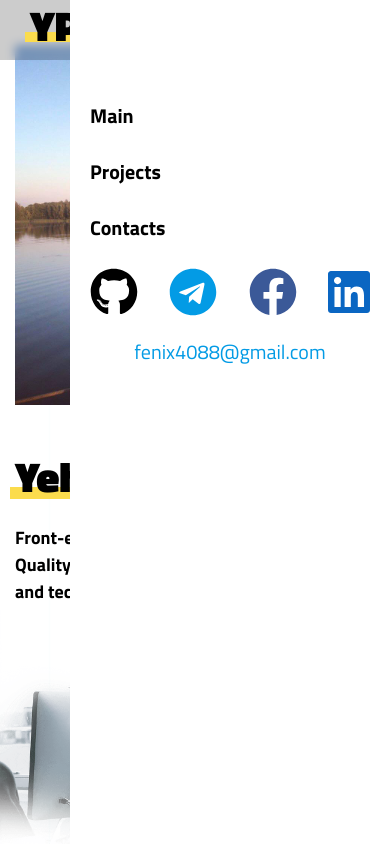
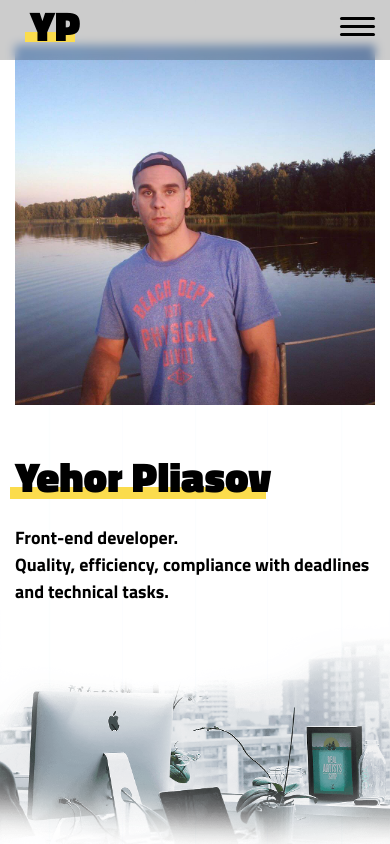
Before and after one commit to Fenix4088/PortfolioApp, a React (Create React App) app: page / in a window 390 px wide. Shown: the top 844 px of the page. Built offline with nearby package versions, Linux system fonts and the light colour scheme.

Commit message:
16 Adde mobile menu logic open close, resize

```diff
--- a/package.json
+++ b/package.json
@@ -16,6 +16,7 @@
     "react-router-dom": "^5.2.0",
     "react-router-hash-link": "^2.4.0",
     "react-scripts": "4.0.2",
+    "use-resize-observer": "^7.0.0",
     "web-vitals": "^1.0.1"
   },
   "scripts": {
--- a/src/Components/Navigation/Navigation.jsx
+++ b/src/Components/Navigation/Navigation.jsx
@@ -1,21 +1,43 @@
-import React from "react";
-import "./Navigation.scss"
-import {FontAwesomeIcon} from "@fortawesome/react-fontawesome";
+import React, { useEffect, useState } from "react";
+import "./Navigation.scss";
+import { FontAwesomeIcon } from "@fortawesome/react-fontawesome";
+import useResizeObserver from "use-resize-observer";
 import {
-    faFacebook,
   faFacebookF,
   faGithub,
-    faLinkedin,
   faLinkedinIn,
-    faTelegram,
 } from "@fortawesome/free-brands-svg-icons";
-// import gbFlag from "../../assets/img/header/uk.png"
-// import ruFlag from "../../assets/img/header/ru.png"
+
 
 export const Navigation = () => {
+  const [menuStatus, setMenuStatus] = useState(false);
+  const toggleMenu = () => setMenuStatus(!menuStatus);
+  const { ref, width = 1, height = 1 } = useResizeObserver();
+
+  const navigationBlockStyle = {
+    right: `${menuStatus || width > 991 ? "0px" : "-400px"}`,
+  };
+
+  useEffect(() => {
+    const body = document.querySelector("body");
+
+    const handler = (e) => {
+      if (e.path && !e.path.some((el) => el.dataset?.elem === "navigation")) {
+        setMenuStatus(false);
+      }
+    };
+    if (menuStatus) {
+      body && body.addEventListener("click", handler);
+    }
+    return () => {
+      body && body.removeEventListener("click", handler);
+    };
+
+
+  });
+
   return (
-        <div className="fixed-wrapper nav-fixed">
-
+    <div className="fixed-wrapper nav-fixed" ref={ref}>
       <nav className="header__navigation">
         <div className="header__navigation-logo">
           <span className="title-line">
@@ -23,10 +45,16 @@ export const Navigation = () => {
           </span>
         </div>
 
-                <div className="header__navigation-block">
+        <div
+          data-elem="navigation"
+          className="header__navigation-block"
+          style={navigationBlockStyle}
+        >
           <ul className="header__navigation-list">
             <li className="header__navigation-list-item">
-                            <a href="#" className="active-page">Main</a>
+              <a href="#" className="active-page">
+                Main
+              </a>
             </li>
             <li className="header__navigation-list-item">
               <a href="./pages/projects-page.html">Projects</a>
@@ -36,8 +64,7 @@ export const Navigation = () => {
             </li>
           </ul>
 
-
-                    <div className="intouch-block intouch-block--mobile">
+          {/*                <div className="intouch-block intouch-block--mobile">
                         <a href="https://github.com/Fenix4088?tab=repositories" target="_blank">
                             <FontAwesomeIcon icon={faGithub} size={"3x"} className={"fa-github"}/>
                         </a>
@@ -53,7 +80,7 @@ export const Navigation = () => {
                         <a href="https://www.linkedin.com/in/yehor-pliasov-5776981a2/" target="_blank">
                             <FontAwesomeIcon icon={faLinkedin} size={"3x"} className={"fa-linkedin-in"}/>
                         </a>
-                    </div>
+                    </div>*/}
 
           {/*<div className="header__navigation-language header__navigation-language--mobile">*/}
           {/*    <a href="./indexRU.html">*/}
@@ -67,38 +94,64 @@ export const Navigation = () => {
           <div className="header__naviation-email mobile-email">
             <a href="mailto:fenix4088@gmail.com">fenix4088@gmail.com</a>
           </div>
-
         </div>
-
-                {/*<div className="header__navigation-language">*/}
-                {/*    <a href="#">*/}
-                {/*        <img src={gbFlag} alt="Russian flag"/>*/}
-                {/*    </a>*/}
-                {/*    <a href="#">*/}
-                {/*        <img src={ruFlag} alt="England flag"/>*/}
-                {/*    </a>*/}
-                {/*</div>*/}
 
         <div className="header__navigation-icons">
           <div className="header__navigation-icon linkedin-icon">
-                        <a href="https://www.linkedin.com/in/yehor-pliasov-5776981a2/" target="_blank">
-                            <FontAwesomeIcon icon={faLinkedinIn} size={"2x"} className={"fa-linkedin-in"}/>
+            <a
+              href="https://www.linkedin.com/in/yehor-pliasov-5776981a2/"
+              target="_blank"
+            >
+              <FontAwesomeIcon
+                icon={faLinkedinIn}
+                size={"2x"}
+                className={"fa-linkedin-in"}
+              />
             </a>
           </div>
           <div className="header__navigation-icon git-icon">
-                        <a href="https://github.com/Fenix4088?tab=repositories" target="_blank">
-                            <FontAwesomeIcon icon={faGithub} size={"2x"} className={"fa-linkedin-in"}/>
+            <a
+              href="https://github.com/Fenix4088?tab=repositories"
+              target="_blank"
+            >
+              <FontAwesomeIcon
+                icon={faGithub}
+                size={"2x"}
+                className={"fa-linkedin-in"}
+              />
             </a>
           </div>
           <div className="header__navigation-icon facebook-icon">
-                        <a href="https://www.facebook.com/profile.php?id=100013553615468&ref=bookmarks" target="_blank">
-                            <FontAwesomeIcon icon={faFacebookF} size={"2x"} className={"fa-facebook-f"}/>
+            <a
+              href="https://www.facebook.com/profile.php?id=100013553615468&ref=bookmarks"
+              target="_blank"
+            >
+              <FontAwesomeIcon
+                icon={faFacebookF}
+                size={"2x"}
+                className={"fa-facebook-f"}
+              />
             </a>
           </div>
         </div>
 
+        <BurgerMenu menuStatus={menuStatus} toggleMenu={toggleMenu} />
       </nav>
     </div>
-    )
+  );
+};
 
-}
+export const BurgerMenu = (props) => {
+  const burgerMenuFinalStyle =
+    (props.menuStatus ? "burgerMenuOpen" : "burgerMenuClose") +
+    " " +
+    "burgerMenuCommon";
+
+  const toggleMenuCallback = () => props.toggleMenu(!props.menuStatus);
+
+  return (
+    <div className="header__burger-wrap" onClick={toggleMenuCallback}>
+      <span className={burgerMenuFinalStyle}></span>
+    </div>
+  );
+};
--- a/src/Components/Navigation/Navigation.scss
+++ b/src/Components/Navigation/Navigation.scss
@@ -20,58 +20,6 @@
     color: #000;
   }
 }
-
-// BURGER MENUE
-.header__burger-wrap {
-  position: relative;
-  display: inline-block;
-  z-index: 25;
-
-  @media (min-width: 992px) {
-    display: none;
-  }
-}
-
-.header__burger {
-  position: relative;
-  display: inline-block;
-  width: 40px;
-  height: 4px;
-  background-color: #000;
-  transition: all .2s ease-in;
-
-  &::after, &::before {
-    content: '';
-    position: absolute;
-    width: 40px;
-    height: 4px;
-    background-color: #000;
-    transition: all .2s ease-in;
-  }
-
-  &::after {bottom: 10px;}
-  &::before {top: 10px;}
-}
-
-.header__burger-checkbox {
-  display: none;
-}
-
-.header__burger-checkbox:checked + .header__burger::after {
-  transform: rotate(45deg);
-  bottom: 0;
-}
-
-.header__burger-checkbox:checked + .header__burger::before {
-  transform: rotate(-45deg);
-  top: 0;
-}
-
-.header__burger-checkbox:checked + .header__burger {
-  background-color: transparent;
-}
-
-// /BURGER MENUE
 
 .header__navigation-block {
   padding: 100px 20px 0 20px;
@@ -129,7 +77,6 @@
     display: none;
   }
 }
-
 
 .header__naviation-email {
   margin-top: 20px;
@@ -196,7 +143,6 @@
   }
 }
 
-
 .intouch-block--mobile.intouch-block {
   margin-bottom: 20px;
   display: flex;
@@ -205,7 +151,6 @@
     display: none;
   }
 }
-
 
 .header__navigation-icon {
   margin-right: 20px;
@@ -218,3 +163,71 @@
     margin-right: 0;
   }
 }
+
+
+//Mobile navigation
+
+.header__burger-wrap {
+  position: relative;
+  display: inline-block;
+  width: 20px;
+  height: 20px;
+  cursor: pointer;
+  z-index: 25;
+
+  @media (min-width: 992px) {
+    display: none;
+  }
+}
+
+.burgerMenuCommon {
+  position: relative;
+  top: -5px;
+  left: 0;
+  width: 35px;
+  height: 3px;
+  border-radius: 2px;
+  background: black;
+  &::before, &::after {
+    content: '';
+    position: absolute;
+    left: 0;
+    width: 35px;
+    height: 3px;
+    border-radius: 2px;
+    background: black;
+  }
+  z-index: 35;
+}
+
+.burgerMenuClose {
+  display: inline-block;
+  &::before {
+    top: -8px;
+    transition: all .1s ease;
+
+  }
+  &::after {
+    top: 8px;
+    transition: all .1s ease;
+
+  }
+}
+
+
+.burgerMenuOpen {
+  display: inline-block;
+  background-color: transparent;
+  &::before {
+    transform: rotate(45deg);
+    top: 0;
+    transition: all .1s ease;
+
+  }
+  &::after {
+    transform: rotate(-45deg);
+    top: 0;
+    transition: all .1s ease;
+
+  }
+}
--- a/src/Components/ProjectInfo/ProjectInfo.jsx
+++ b/src/Components/ProjectInfo/ProjectInfo.jsx
@@ -7,7 +7,6 @@ import { ContactsData } from "./ContactsData/ContactsData";
 
 const ProjectInfo = (props) => {
   const projectsData = useContext(ProjectsDataContext);
-    console.log(props.match.params)
 
     const { pathname } = useLocation();
 
```
Also changed, not shown: 1 other file (tests, documents, lock files or other folders). Lines whose indentation alone changed are shown as unchanged.
